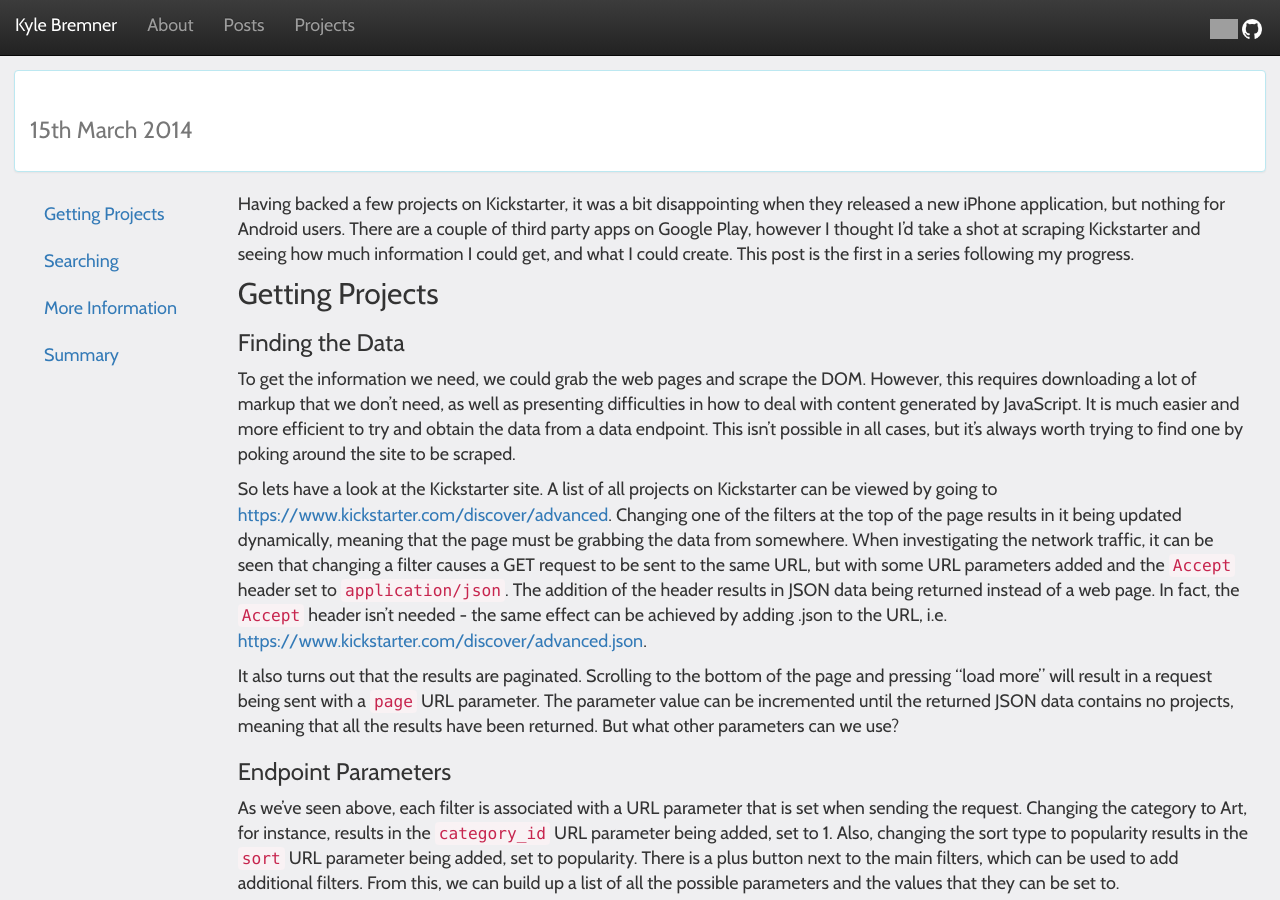
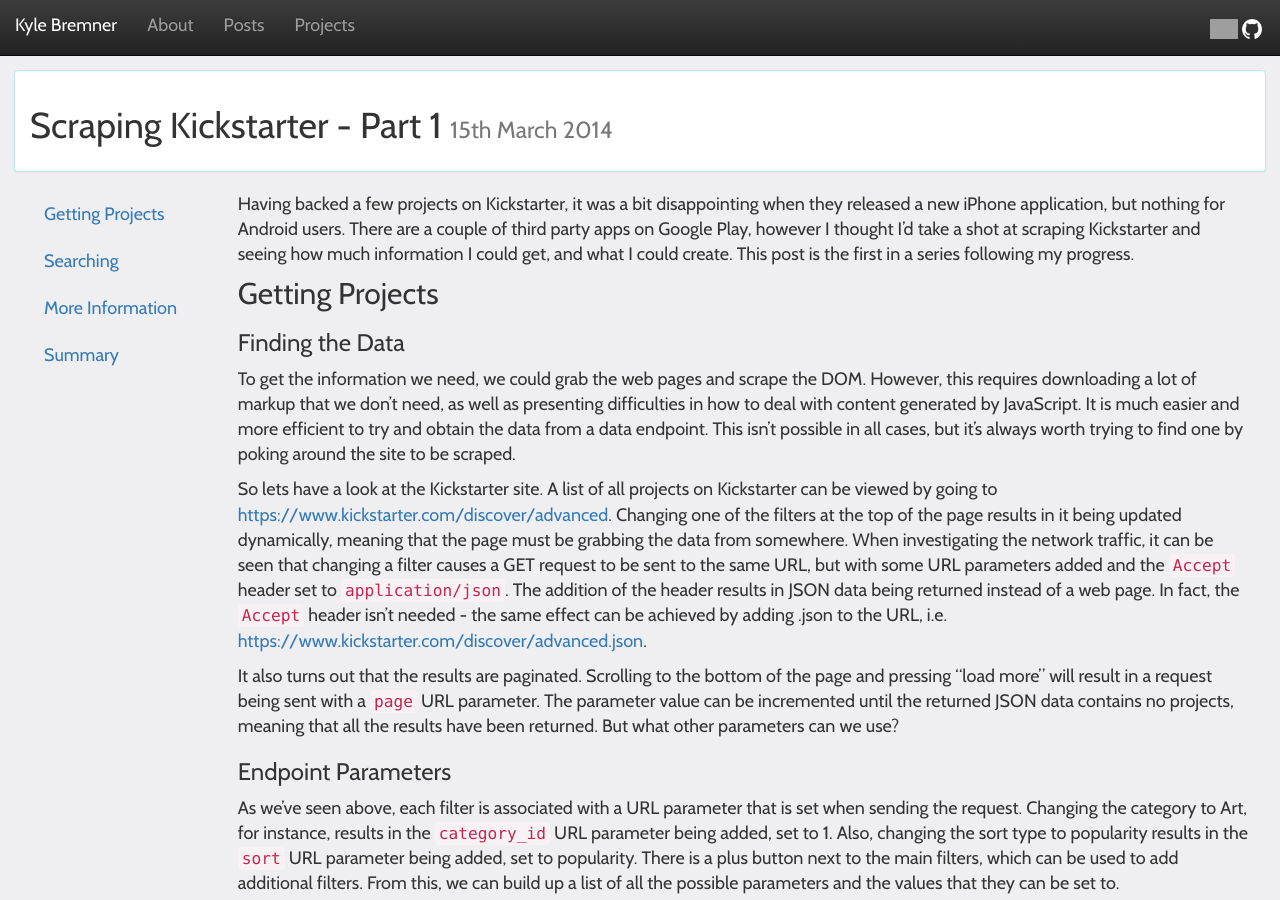
Before and after one commit to kbremner/kbremner.github.io, a Jekyll site: the page built from _posts/2014-03-15-kickstarter-part1.md, in a window 1280 px wide and 900 px high. Built offline with Jekyll 4.4.1, drawn with Linux system fonts in a browser that asks for light colours; nearby versions of some CDN libraries; Markdown is read by kramdown in place of the engine named in the settings; comment, search, counter and statistics services are not loaded; grey boxes are pictures that could not be loaded.

Commit message:
Update 2014-03-15-kickstarter-part1.md

```diff
--- a/_posts/2014-03-15-kickstarter-part1.md
+++ b/_posts/2014-03-15-kickstarter-part1.md
@@ -1,6 +1,7 @@
 ---
 layout: post
-title: Scraping Kickstarter - Part 1
+title: Scraping Kickstarter - Part 1 - Kyle Bremner | Software Engineer
+post_title: Scraping Kickstarter - Part 1
 sections:
   - Getting Projects
   - Searching
```
